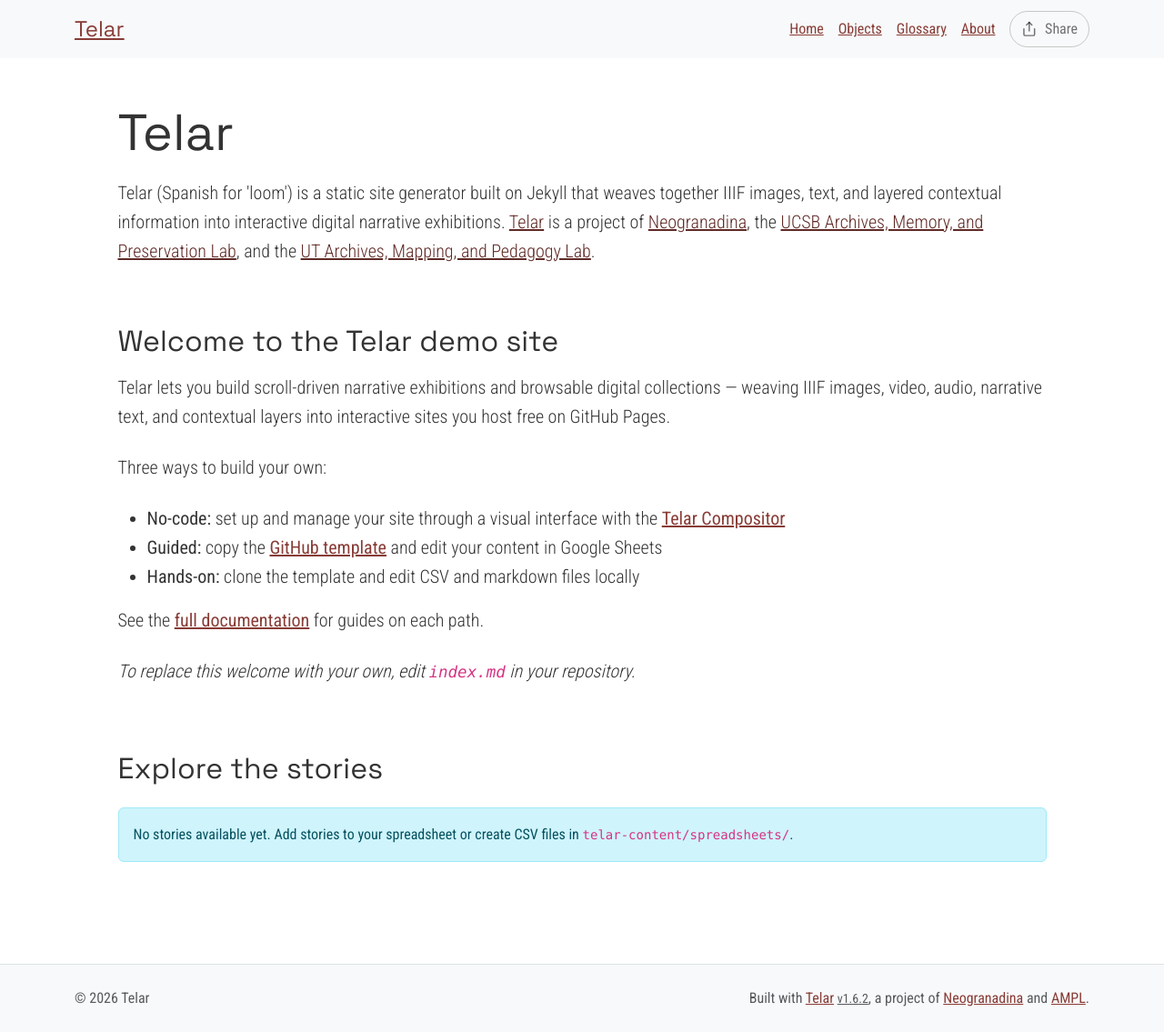
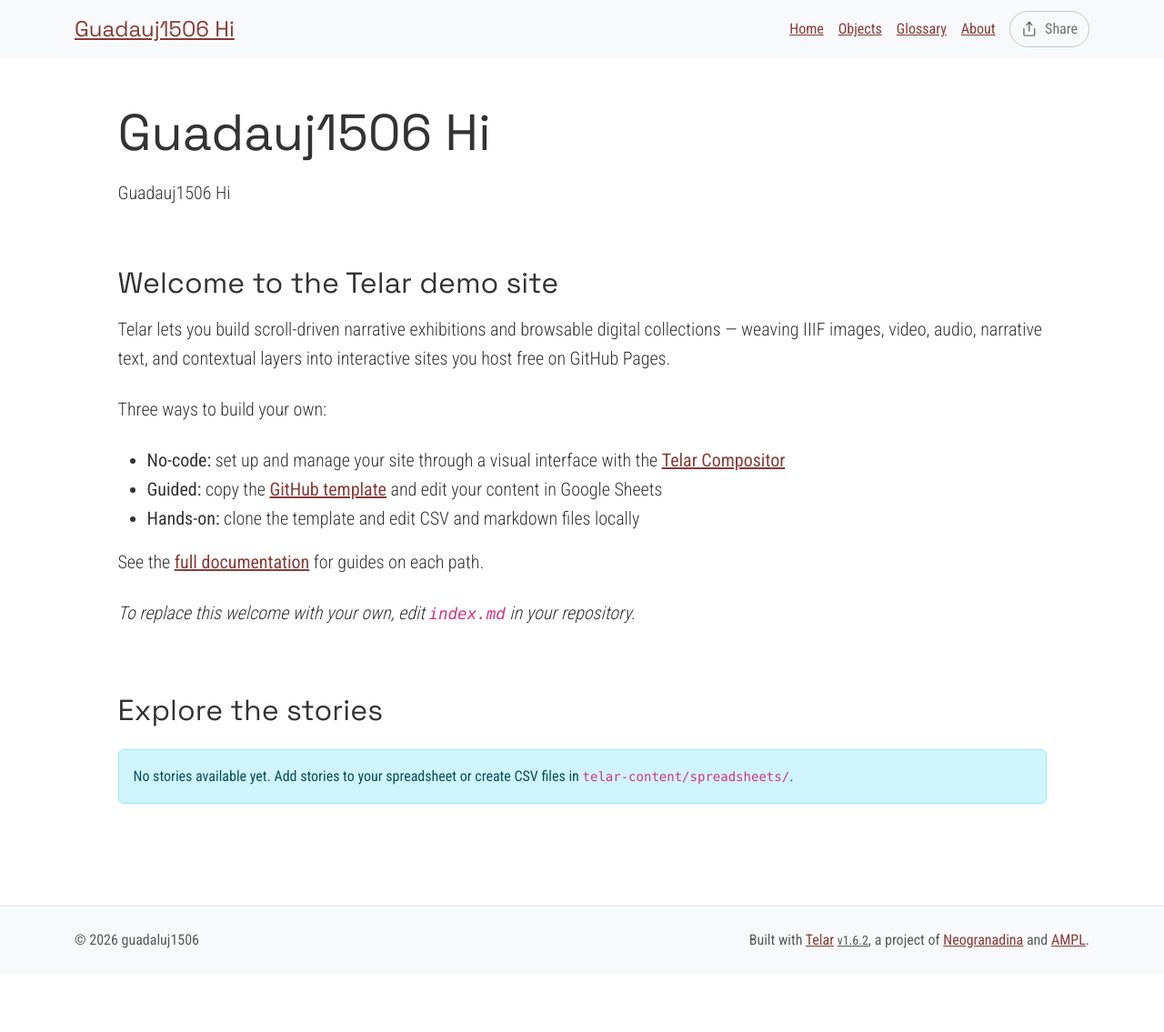
Before and after one commit to guadaluj1506/guadauj1506-hi, a Jekyll site: the page built from index.md, in a window 1280 px wide. Shown: the whole page at 91% size. Built offline with Jekyll 4.4.1, drawn with Linux system fonts in a browser that asks for light colours; after the commit the page ends 1071 px from its top, so only the background shows below that.

Commit message:
Set up site configuration and starter content

```diff
--- a/_config.yml
+++ b/_config.yml
@@ -2,11 +2,11 @@
 # https://telar.org
 
 # Site Settings
-title: "Telar"
-description: "Telar (Spanish for 'loom') is a static site generator built on Jekyll that weaves together IIIF images, text, and layered contextual information into interactive digital narrative exhibitions. <a href='https://github.com/UCSB-AMPLab/telar'>Telar</a> is a project of <a href='https://neogranadina.org'>Neogranadina</a>, the <a href='https://ampl.clair.ucsb.edu/'>UCSB Archives, Memory, and Preservation Lab</a>, and the <a href='https://liberalarts.utexas.edu/history/'>UT Archives, Mapping, and Pedagogy Lab</a>."
-url: "https://ampl.clair.ucsb.edu"
-baseurl: "/telar"
-author: ""
+title: "Guadauj1506 Hi"
+description: "Guadauj1506 Hi"
+url: "https://guadaluj1506.github.io"
+baseurl: "/guadauj1506-hi"
+author: "guadaluj1506"
 email: ""
 telar_theme: "trama" # Options: trama, paisajes, neogranadina, santa-barbara, austin, or custom
 logo: ""
@@ -18,7 +18,7 @@
   show_on_homepage: true # Set to false to hide stories section from homepage (stories still accessible via direct URL)
   show_story_steps: true # Set to false to hide "Step X" overlay in stories
   show_object_credits: true # Set to true to display object credits badge (bottom-left corner, dismissable)
-  include_demo_content: true # Fetch demo stories from content.telar.org. Switch this off to hide demo stories and their content.
+  include_demo_content: false # Fetch demo stories from content.telar.org. Switch this off to hide demo stories and their content.
 
 # Collection Interface Settings
 collection_interface:
@@ -45,7 +45,7 @@
 #    - If using GitHub Pages: GitHub Actions will automatically discover tab GIDs and fetch CSVs
 #    - If running locally: Run `python3 scripts/fetch_google_sheets.py` before building
 google_sheets:
-  enabled: true
+  enabled: false
   published_url: "https://docs.google.com/spreadsheets/d/e/2PACX-1vT9eeRoyQCr1j-1uDaWBm-rgZNXtn9A-mepL0I4dqDTx2-E_6gbVD-8x0DYDVhppiAzrFpd20_9cr3z/pubhtml"
 
 #
--- a/telar-content/spreadsheets/glossary.csv
+++ b/telar-content/spreadsheets/glossary.csv
@@ -2,6 +2,4 @@
 id_término,titulo,definición
 # Make it lower-case and avoid spaces.,# Please provide a title — this is required.,"Panel content: write text here, paste markdown, or the name of an .md file in /components/texts/glossary/ (the .md extension is required)"
 # Escríbelo en minúsculas y sin espacios.,# Incluye un título: este campo es obligatorio.,"Contenido del panel: escribe texto aquí, pega markdown, o indica un archivo archivo .md en /components/texts/glossary/ (la extensión .md es obligatoria)"
-telar,Telar,"Telar (Spanish for 'loom') is a minimal-computing framework that weaves together IIIF images, audio, video, and texts to create layered visual narratives for digital scholarship, public exhibitions, community storytelling, and classroom projects. Learn more at [Telar.org](https://telar.org)
-
-Telar es un marco de computación mínima que entreteje imágenes IIIF, audio, video y textos en narrativas visuales por capas para humanidades digitales, exposiciones públicas, narrativa comunitaria y proyectos en el salón de clase. Aprende más en [Telar.org](https://telar.org)"
+telar,Telar,"Telar (Spanish for 'loom') is a minimal-computing framework that weaves together IIIF images, audio, video, and texts to create layered visual narratives for digital scholarship, public exhibitions, community storytelling, and classroom projects. Learn more at [Telar.org](https://telar.org)"
--- a/telar-content/spreadsheets/plantilla_en_blanco.csv
+++ /dev/null
@@ -1,5 +0,0 @@
-paso,objeto,página,x,y,zoom,inicio_clip,fin_clip,bucle,texto_alt,pregunta,respuesta,boton_capa1,contenido_capa1,boton_capa2,contenido_capa2
-#,id_objeto de la pestaña objetos / objects,para objetos con múltiples páginas,Posición horizontal 0-1 (0.5 = centro),Posición vertical 0-1 (0.5 = centro),1.0 = imagen completa,"Tiempo de inicio para clips de video/audio, ej. ""1:30"" (m:ss) o ""90"" (segundos)",Tiempo de fin para clips de video/audio,sí para repetir el clip (loop),"Describe lo que se ve en esta vista ampliada para lectores de pantalla. Si se deja vacío, se usa la descripción de imagen del objeto.",Encabezado para este paso,Texto breve de 1-2 oraciones,"Texto opcional del botón (predeterminado: ""Saber más"")","Contenido del panel: escribe texto aquí, pega markdown, o indica ruta a archivo .md (ej. tu-historia/archivo.md)","Texto opcional del segundo botón (predeterminado: ""Profundizar más"")","Segundo panel: escribe texto aquí, pega markdown, o indica ruta a archivo .md"
-1,telar-placeholder,,,,,,,,,pregunta,respuesta,,,,
-2,telar-placeholder,,,,,,,,,pregunta,respuesta,,,,
-3,telar-placeholder,,,,,,,,,pregunta,respuesta,,,,
--- a/telar-content/spreadsheets/project.csv
+++ b/telar-content/spreadsheets/project.csv
@@ -3,4 +3,3 @@
 #,# Must match the tab name exactly. Use lowercase letters and hyphens (e.g. allegorical-woman),Story title,Optional subtitle,Optional attribution (supports markdown),"If ""yes"", then users will need the key you set in _config.yml to access this story."
 #,# Debe coincidir con el nombre de la pestaña exactamente. Usa letras minúsculas y guiones (p. ej. mujer-alegorica),Título de la historia,Subtítulo opcional,Atribución opcional (admite markdown),"Si ""sí"", los usuarios deberán utilizar la clave que fijes en _config.yml"
 1,blank_template,replace me with your title,,,FALSE
-2,plantilla_en_blanco,reemplázame con tu título,,,FALSE
```
Also changed, not shown: telar-content/texts/stories/plantilla_en_blanco/ejemplo-panel.md (deleted, +0 -9 lines).
